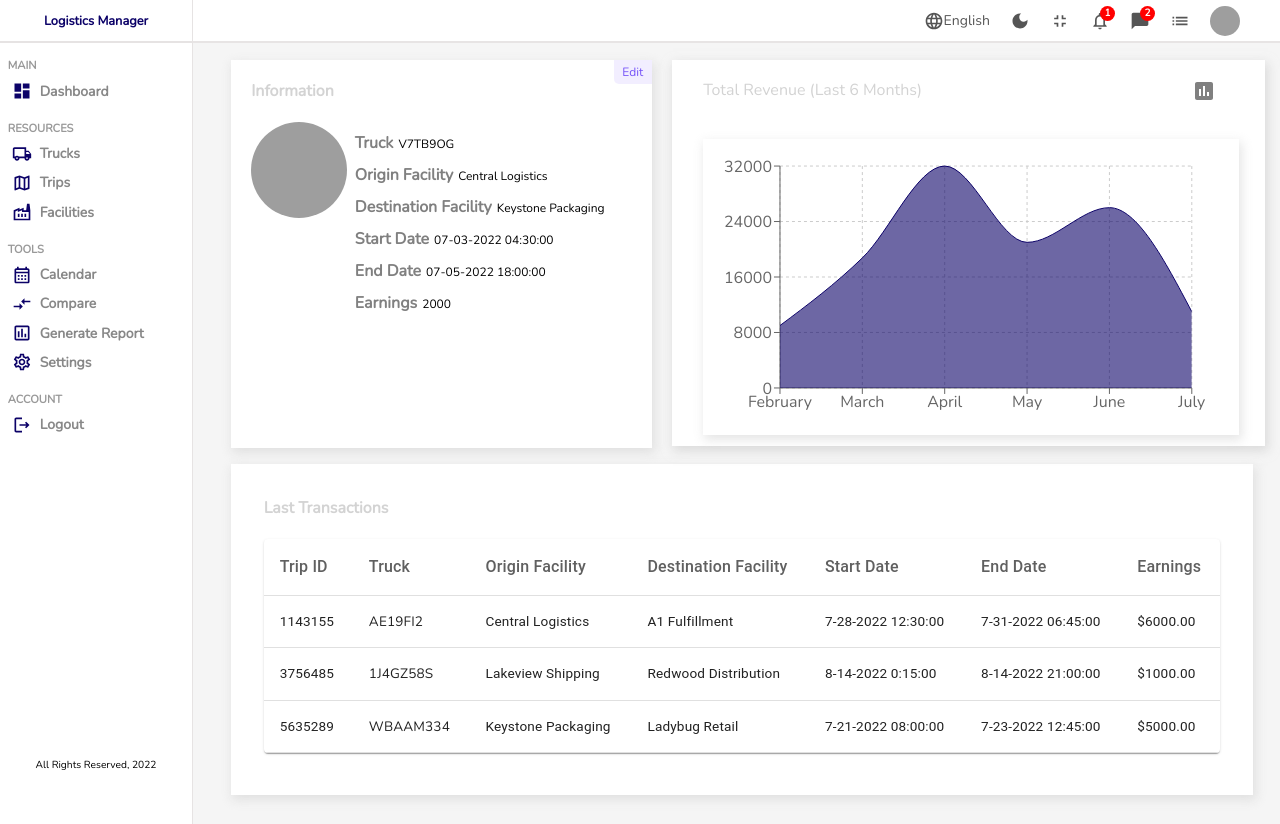
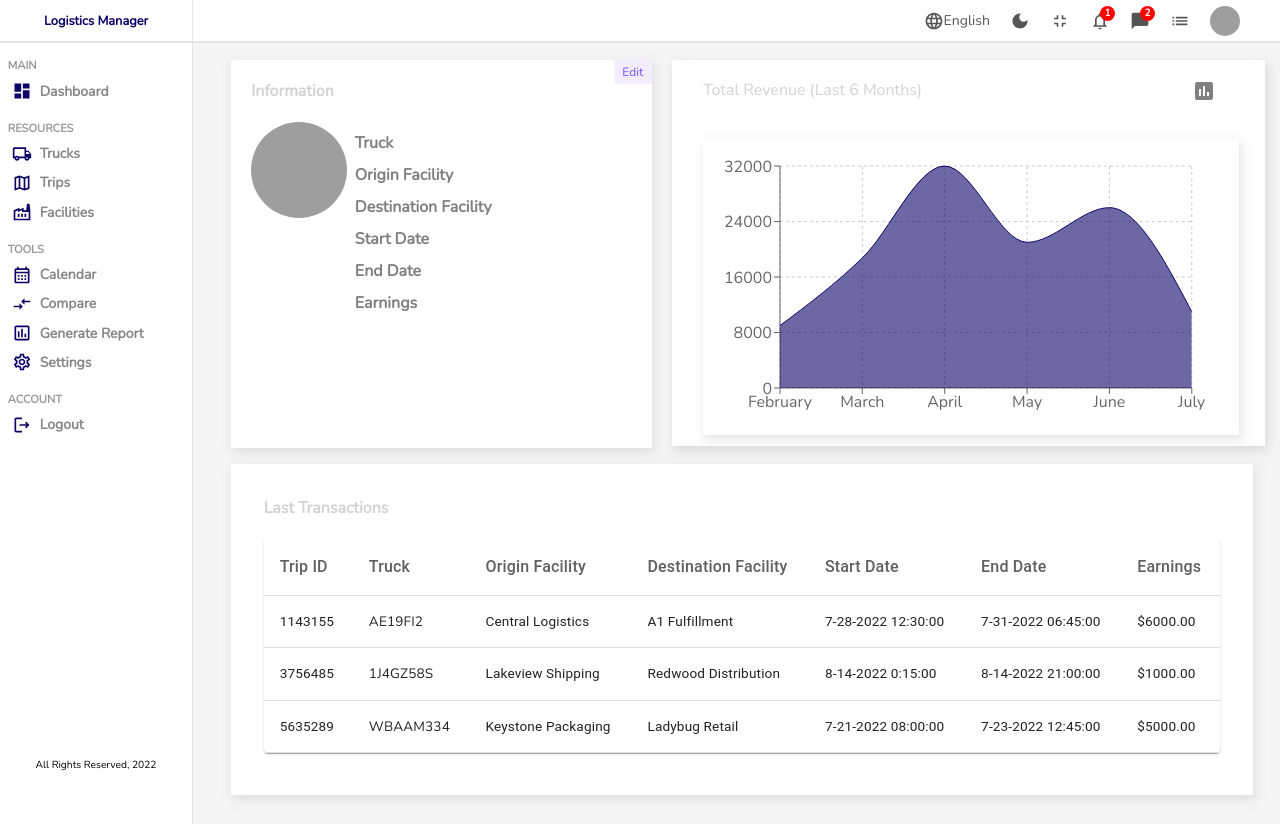
Before and after one commit to Wsref/project_logist_taoufik, a React (Create React App) app: page /trips/1 in a window 1280 px wide. Built offline with nearby package versions, Linux system fonts and the light colour scheme; no server answers; the database is empty; sample sign-in values are in the browser's storage; grey boxes are pictures that could not be loaded.

Commit message:
added firebase functionality for viewing resources

```diff
--- a/src/App.js
+++ b/src/App.js
@@ -21,7 +21,6 @@ function App() {
             <BrowserRouter>
                 <Routes>
                     <Route path="/">
-                        <Route path="login" element={<Login />} />
                         <Route
                             index
                             element={
@@ -30,6 +29,7 @@ function App() {
                                 </RequireAuth>
                             }
                         />
+                        <Route path="login" element={<Login />} />
                         <Route path="trucks">
                             <Route
                                 index
--- a/src/components/dataTable/DataTable.jsx
+++ b/src/components/dataTable/DataTable.jsx
@@ -10,29 +10,54 @@ import {
     facilityColumns,
     facilityRows
 } from '../../dataTableSource';
+import { db } from '../../firebase';
+import { collection, getDocs } from 'firebase/firestore';
 
 const DataTable = ({ resource, title }) => {
 
-    const [data, setData] = useState(truckRows)
+    const [data, setData] = useState([]);
     const [fields, setFields] = useState(truckColumns)
 
     useEffect(() => {
         switch(resource) {
             case "trucks":
-            setData(truckRows);
                 setFields(truckColumns);
                 break;
             case "facilities":
-            setData(facilityRows);
                 setFields(facilityColumns);
                 break;
             case "trips":
-            setData(tripRows);
                 setFields(tripColumns);
                 break;
             default:
                 break;
         }
+
+        const fetchData = async () => {
+            let list = [];
+
+            try {
+                const querySnapshot = await getDocs(collection(db, resource));
+                querySnapshot.forEach((doc) => {
+                    let docData = doc.data();
+
+                    if (resource === "trips") {
+                        docData.startDate = docData.startDate.toDate().toLocaleString();
+                        docData.endDate = docData.endDate.toDate().toLocaleString();
+                    }
+
+                    list.push({id: doc.id, ...docData});
+                });
+
+                console.log(list)
+
+                setData(list);
+            } catch (error) {
+                console.log(error);
+            }
+        }
+
+        fetchData();
     }, [resource])
 
     const handleDelete = (id) => {
--- a/src/dataTableSource.js
+++ b/src/dataTableSource.js
@@ -1,16 +1,11 @@
 export const truckColumns = [
-    {
-        field: "id",
-        headerName: "ID",
-        flex: 0.25,
-    },
     {
         field: "license",
         headerName: "License",
         flex: 1,
     },
     {
-        field: "driver",
+        field: "driver_name",
         headerName: "Driver Name",
         flex: 1,
     },
@@ -140,11 +135,6 @@ export const truckRows = [
 
 export const facilityColumns = [
     {
-        field: "id",
-        headerName: "ID",
-        flex: 0.5,
-    },
-    {
         field: "facilityName",
         headerName: "Facility Name",
         flex: 1,
@@ -247,11 +237,6 @@ export const facilityRows = [
 ];
 
 export const tripColumns = [
-    {
-        field: "id",
-        headerName: "ID",
-        flex: 0.5,
-    },
     {
         field: "truck",
         headerName: "Truck",
--- a/src/detailSource.js
+++ b/src/detailSource.js
@@ -1,7 +1,7 @@
 export const truckDetails = [
     {
         id: 1,
-        field: "driver",
+        field: "driver_name",
         label: "Driver Name",
     },
     {
@@ -9,11 +9,11 @@ export const truckDetails = [
         field: "capacity",
         label: "Capacity",
     },
-    {
-        id: 3,
-        field: "tripCount",
-        label: "Trips",
-    },
+    // {
+    //     id: 3,
+    //     field: "tripCount",
+    //     label: "Trips",
+    // },
     {
         id: 4,
         field: "registration",
--- a/src/pages/singlePage/SinglePage.jsx
+++ b/src/pages/singlePage/SinglePage.jsx
@@ -6,29 +6,29 @@ import ListTable from '../../components/listTable/ListTable'
 import { truckRows, tripRows, facilityRows } from '../../dataTableSource';
 import './singlePage.scss'
 import { useParams } from 'react-router-dom'
+import { db } from '../../firebase';
+import { doc, getDoc } from "firebase/firestore";
 
 const SinglePage = ({ resource, details }) => {
     const { id } = useParams();
-
     const [data, setData] = useState([]);
 
     useEffect(() => {
-        switch(resource) {
-        case "trucks":
-            const truckData = truckRows.filter(truck => truck.id === (id * 1))[0];
-            setData(truckData);
-            break;
-        case "trips":
-            const tripData = tripRows.filter(trip => trip.id === (id * 1))[0];
-            setData(tripData);
-            break;
-        case "facilities":
-            const facilityData = facilityRows.filter(facility => facility.id === (id * 1))[0]
-            setData(facilityData);
-            break;
-        default:
-            break;
-    }
+        const fetchData = async () => {
+            const docRef = doc(db, resource, id);
+            const docSnap = await getDoc(docRef);
+
+            if (docSnap.exists()) {
+                const docData = docSnap.data();
+
+                if (resource === "trips") {
+                    docData.startDate = docData.startDate.toDate().toLocaleString();
+                    docData.endDate = docData.endDate.toDate().toLocaleString();
+                }
+                setData(docData);
+            }
+        }
+        fetchData();
     }, [])
 
     return (
```
Lines whose indentation alone changed are shown as unchanged.
